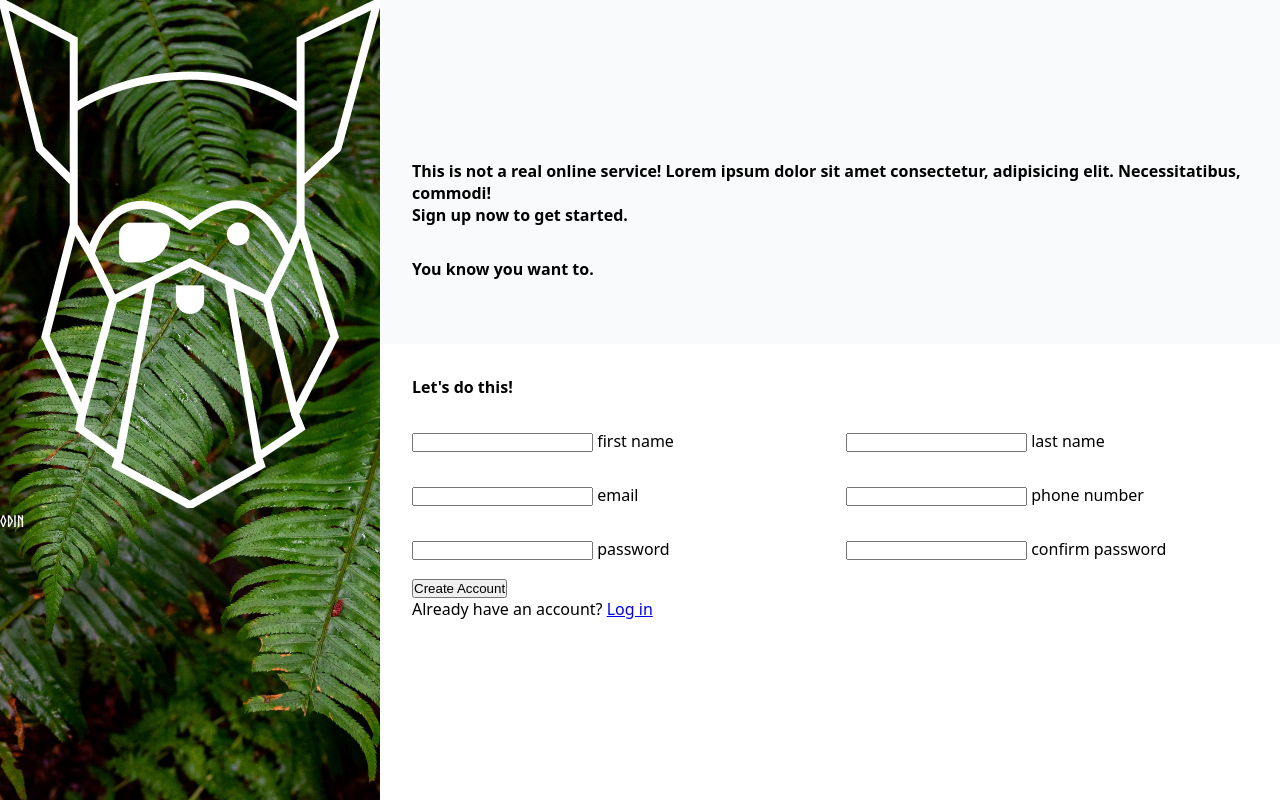
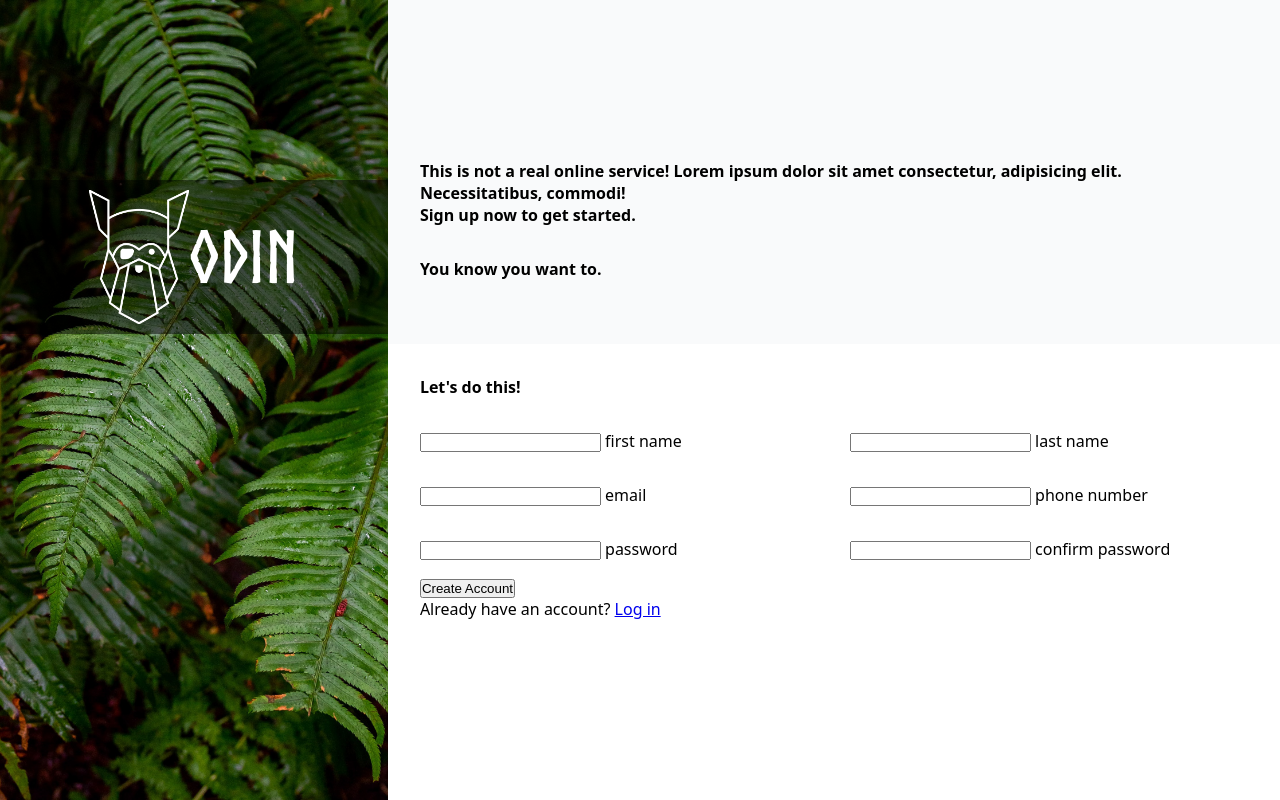
Before and after one commit to ahmeducf/sign-up-form, a plain HTML site: page index.html in a window 1280 px wide. Drawn offline with Linux system fonts and the light colour scheme.

Commit message:
Style side bar

```diff
--- a/style.css
+++ b/style.css
@@ -37,11 +37,28 @@ body {
   display: flex;
 }
 
+/* Sidebar */
 .container .sidebar {
   background: url("images/halie-west-25xggax4bSA-unsplash.jpg") no-repeat;
   background-position: center;
   background-size: cover;
   min-height: 100vh;
+  flex: 1;
+  position: relative;
+}
+
+.sidebar .logo {
+  background-color: rgb(0, 0, 0, .5);
+  display: flex;
+  justify-content: center;
+  position: absolute;
+  top: 180px;
+  width: 100%;
+  padding: 10px 0;
+}
+
+.sidebar .logo img {
+  width: 100px;
 }
 
 @font-face {
@@ -52,12 +69,15 @@ body {
 .sidebar .logo .logo-text {
   font-family: norse-bold;
   color: white;
+  font-size: 4.5rem;
+  margin: auto 0;
 }
 
+/* Form */
 .container .form-container {
   display: flex;
   flex-direction: column;
-  flex: 1;
+  flex: 2.3;
 }
 
 .form-container > div {
```
